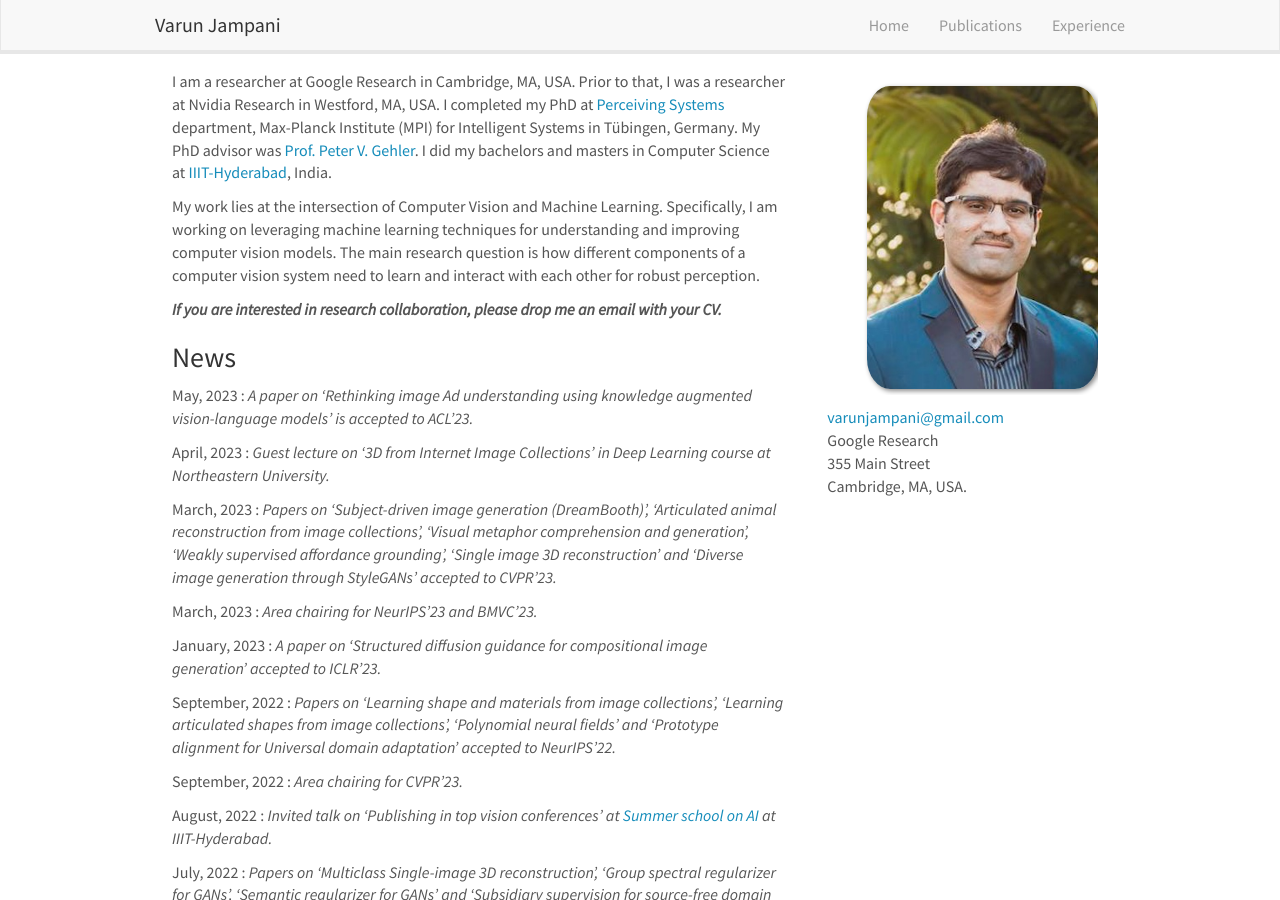
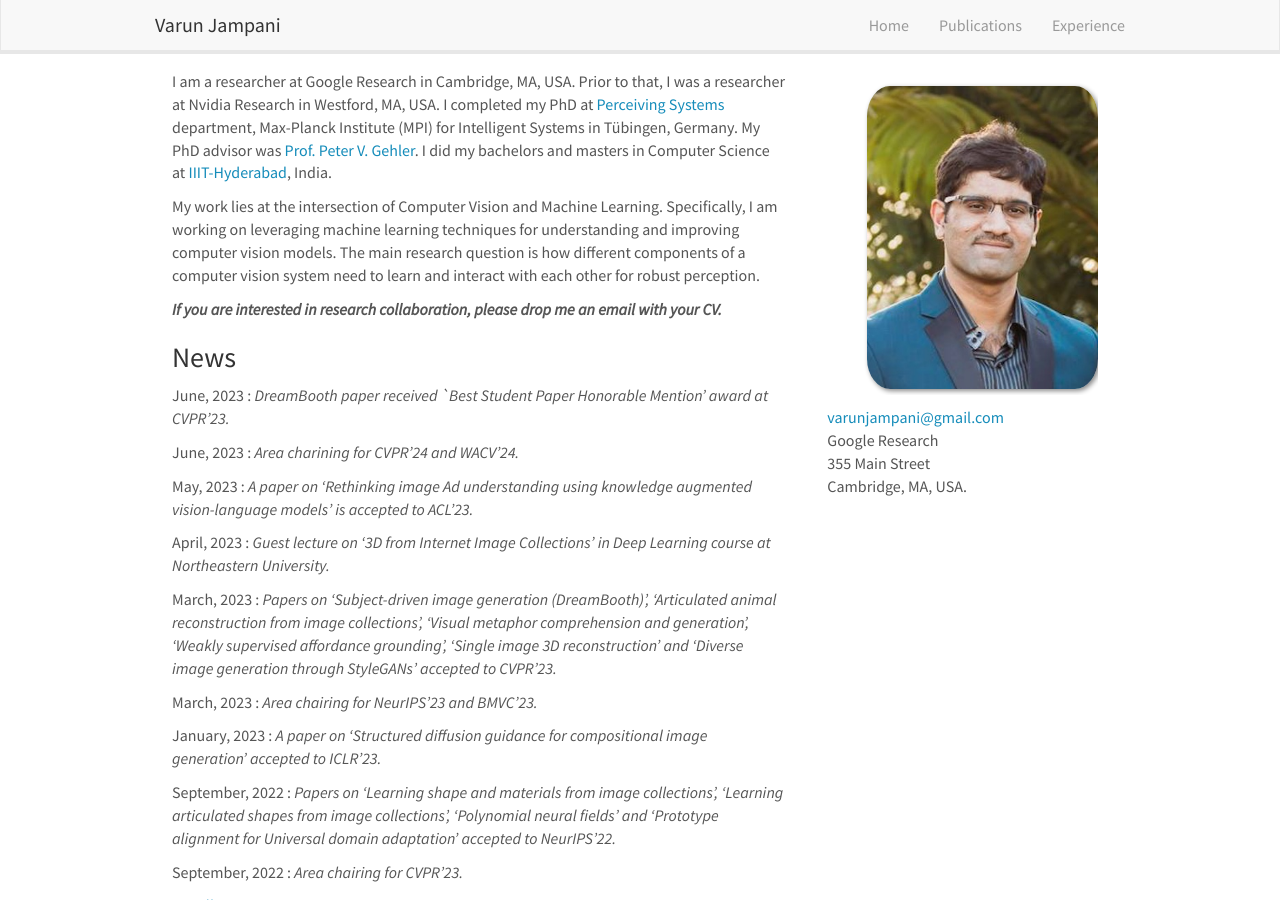
Before and after one commit to varunjampani/varunjampani.github.io, a Jekyll site: the page built from _pages/home.md, in a window 1280 px wide and 900 px high. Built offline with Jekyll 4.4.1, drawn with Linux system fonts in a browser that asks for light colours; nearby versions of some CDN libraries; some of the changed text lies outside the part shown.

Commit message:
Update news.yml

```diff
--- a/_data/news.yml
+++ b/_data/news.yml
@@ -1,3 +1,9 @@
+- date: June, 2023
+  headline: DreamBooth paper received `Best Student Paper Honorable Mention' award at CVPR'23.
+
+- date: June, 2023
+  headline: Area charining for CVPR'24 and WACV'24.
+
 - date: May, 2023
   headline: A paper on 'Rethinking image Ad understanding using knowledge augmented vision-language models' is accepted to ACL'23.
 
```
